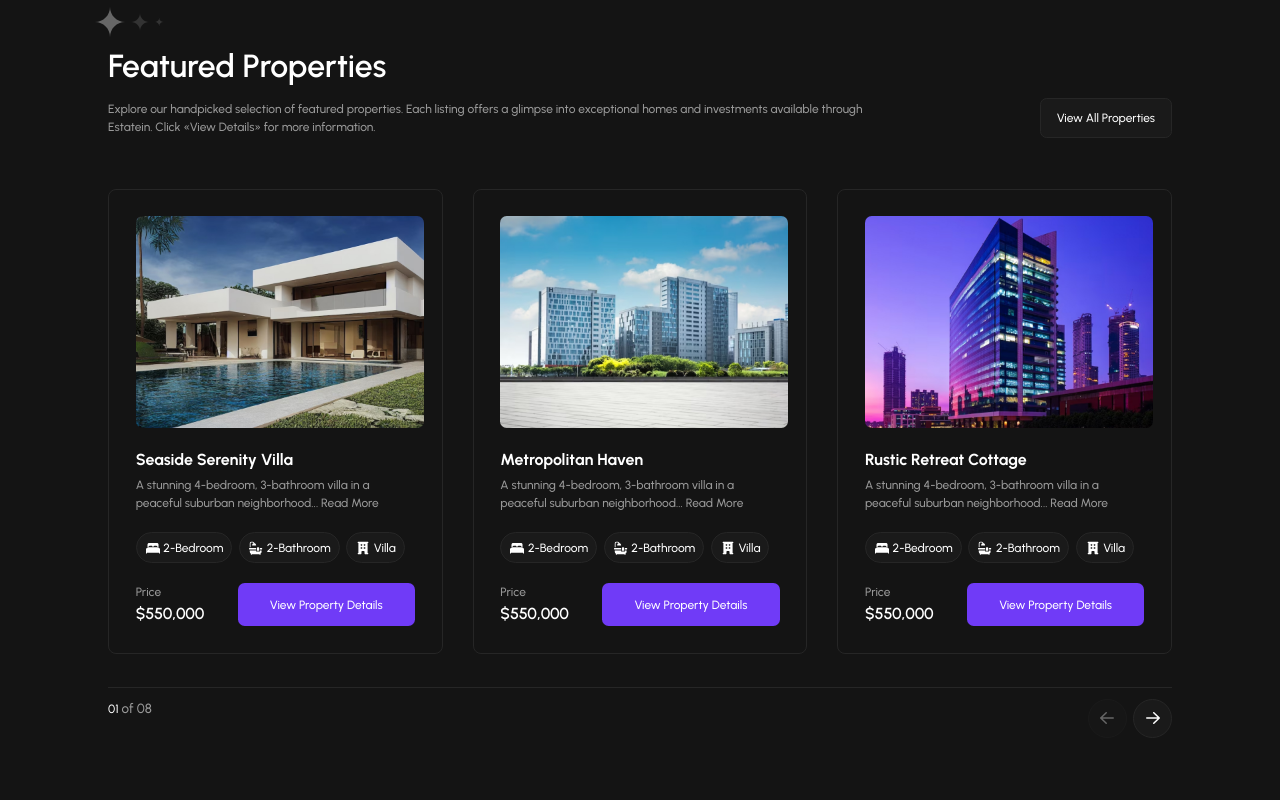
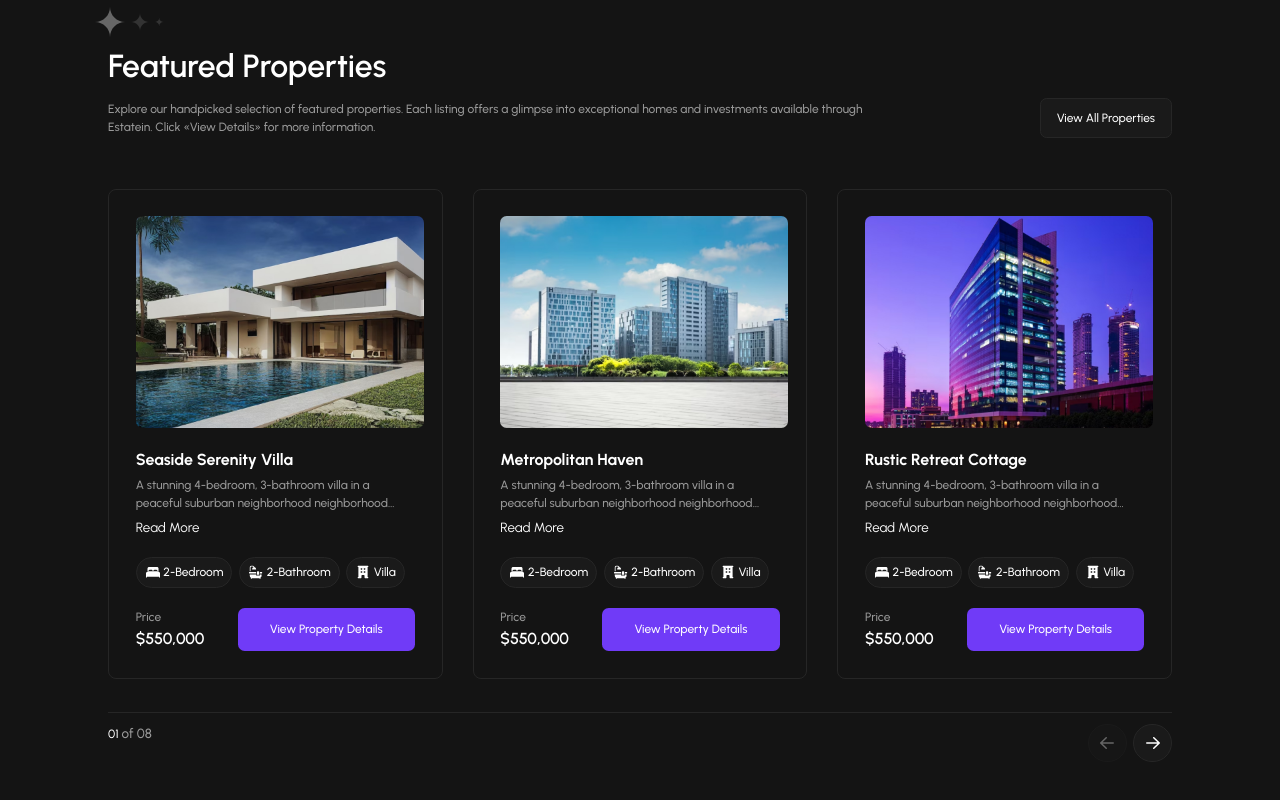
Before and after one commit to anyabravich/estatein, a Next.js app: page / in a window 1280 px wide. Shown: the part 884-1684 px from the top of the page. Built offline with nearby package versions, Linux system fonts and the light colour scheme.

Commit message:
Add Read more in Featured

```diff
--- a/src/components/Card/index.tsx
+++ b/src/components/Card/index.tsx
@@ -1,3 +1,4 @@
+"use client";
 import React from "react";
 import styles from "./page.module.scss";
 import Image from "next/image";
@@ -12,6 +13,8 @@ interface ICard {
 }
 
 const Card = ({ image, title, description, list, price }: ICard) => {
+  const [showMore, setShowMore] = React.useState(false);
+
   return (
     <article className={styles["card"]}>
       <div className={styles["card__image-wrapper"]}>
@@ -25,7 +28,21 @@ const Card = ({ image, title, description, list, price }: ICard) => {
         />
       </div>
       <h3 className={styles["card__title"]}>{title}</h3>
-      <p className={styles["card__description"]}>{description}</p>
+      <p className={styles["card__description"]}>
+        <span
+          className={`${styles["card__description-text"]} ${
+            showMore && styles["showed"]
+          }`}
+        >
+          {description}
+        </span>
+        <button
+          className={styles["card__read-more"]}
+          onClick={() => setShowMore(!showMore)}
+        >
+          {showMore ? "Read Less" : "Read More"}
+        </button>
+      </p>
       <ul className={styles["card__components"]}>
         {list.map((item, index) => (
           <li className={styles["card__component"]} key={index}>
--- a/src/components/Card/page.module.scss
+++ b/src/components/Card/page.module.scss
@@ -1,7 +1,10 @@
 .card {
   padding: rem(40);
   border-radius: rem(12);
+  height: 100%;
   border: 1px solid var(--grey-15);
+  display: flex;
+  flex-direction: column;
   &__image-wrapper {
     width: rem(432);
     height: rem(318);
@@ -15,8 +18,23 @@
     margin-bottom: rem(6);
   }
   &__description {
+    margin-bottom: rem(30);
+  }
+  &__description-text {
+    overflow: hidden;
     color: var(--grey-60);
-    margin-bottom: rem(30);
+    text-overflow: ellipsis;
+    display: -webkit-box;
+    -webkit-line-clamp: 2;
+    -webkit-box-orient: vertical;
+    &.showed {
+      -webkit-line-clamp: unset;
+    }
+  }
+  &__read-more {
+    @include reset-btn;
+    display: inline-block;
+    margin-top: rem(10);
   }
   &__components {
     display: flex;
@@ -43,6 +61,7 @@
     display: flex;
     gap: rem(50);
     justify-content: space-between;
+    margin-top: auto;
   }
   &__price {
     display: flex;
--- a/src/components/Featured/data.ts
+++ b/src/components/Featured/data.ts
@@ -3,7 +3,7 @@ export const FeaturedData = [
     image: "/images/cards/card-1.jpg",
     title: "Seaside Serenity Villa",
     description:
-      "A stunning 4-bedroom, 3-bathroom villa in a peaceful suburban neighborhood... Read More",
+      "A stunning 4-bedroom, 3-bathroom villa in a peaceful suburban neighborhood neighborhood neighborhood",
     list: ["2-Bedroom", "2-Bathroom", "Villa"],
     price: "$550,000",
   },
@@ -11,7 +11,7 @@ export const FeaturedData = [
     image: "/images/cards/card-2.jpg",
     title: "Metropolitan Haven",
     description:
-      "A stunning 4-bedroom, 3-bathroom villa in a peaceful suburban neighborhood... Read More",
+      "A stunning 4-bedroom, 3-bathroom villa in a peaceful suburban neighborhood neighborhood neighborhood",
     list: ["2-Bedroom", "2-Bathroom", "Villa"],
     price: "$550,000",
   },
@@ -19,7 +19,7 @@ export const FeaturedData = [
     image: "/images/cards/card-3.jpg",
     title: "Rustic Retreat Cottage",
     description:
-      "A stunning 4-bedroom, 3-bathroom villa in a peaceful suburban neighborhood... Read More",
+      "A stunning 4-bedroom, 3-bathroom villa in a peaceful suburban neighborhood neighborhood neighborhood",
     list: ["2-Bedroom", "2-Bathroom", "Villa"],
     price: "$550,000",
   },
@@ -27,7 +27,7 @@ export const FeaturedData = [
     image: "/images/cards/card-1.jpg",
     title: "Seaside Serenity Villa",
     description:
-      "A stunning 4-bedroom, 3-bathroom villa in a peaceful suburban neighborhood... Read More",
+      "A stunning 4-bedroom, 3-bathroom villa in a peaceful suburban neighborhood neighborhood neighborhood",
     list: ["2-Bedroom", "2-Bathroom", "Villa"],
     price: "$1,200,000",
   },
@@ -35,7 +35,7 @@ export const FeaturedData = [
     image: "/images/cards/card-1.jpg",
     title: "Seaside Serenity Villa",
     description:
-      "A stunning 4-bedroom, 3-bathroom villa in a peaceful suburban neighborhood... Read More",
+      "A stunning 4-bedroom, 3-bathroom villa in a peaceful suburban neighborhood neighborhood neighborhood",
     list: ["2-Bedroom", "2-Bathroom", "Villa"],
     price: "$1,200,000",
   },
@@ -43,7 +43,7 @@ export const FeaturedData = [
     image: "/images/cards/card-1.jpg",
     title: "Seaside Serenity Villa",
     description:
-      "A stunning 4-bedroom, 3-bathroom villa in a peaceful suburban neighborhood... Read More",
+      "A stunning 4-bedroom, 3-bathroom villa in a peaceful suburban neighborhood neighborhood neighborhood",
     list: ["2-Bedroom", "2-Bathroom", "Villa"],
     price: "$1,200,000",
   },
@@ -51,7 +51,7 @@ export const FeaturedData = [
     image: "/images/cards/card-1.jpg",
     title: "Seaside Serenity Villa",
     description:
-      "A stunning 4-bedroom, 3-bathroom villa in a peaceful suburban neighborhood... Read More",
+      "A stunning 4-bedroom, 3-bathroom villa in a peaceful suburban neighborhood neighborhood neighborhood",
     list: ["2-Bedroom", "2-Bathroom", "Villa"],
     price: "$1,200,000",
   },
@@ -59,7 +59,7 @@ export const FeaturedData = [
     image: "/images/cards/card-1.jpg",
     title: "Seaside Serenity Villa",
     description:
-      "A stunning 4-bedroom, 3-bathroom villa in a peaceful suburban neighborhood... Read More",
+      "A stunning 4-bedroom, 3-bathroom villa in a peaceful suburban neighborhood neighborhood neighborhood",
     list: ["2-Bedroom", "2-Bathroom", "Villa"],
     price: "$1,200,000",
   },
--- a/src/components/Featured/page.module.scss
+++ b/src/components/Featured/page.module.scss
@@ -48,4 +48,7 @@
       transform: rotate(180deg);
     }
   }
+  :global(.swiper-slide) {
+    height: auto;
+  }
 }
```
